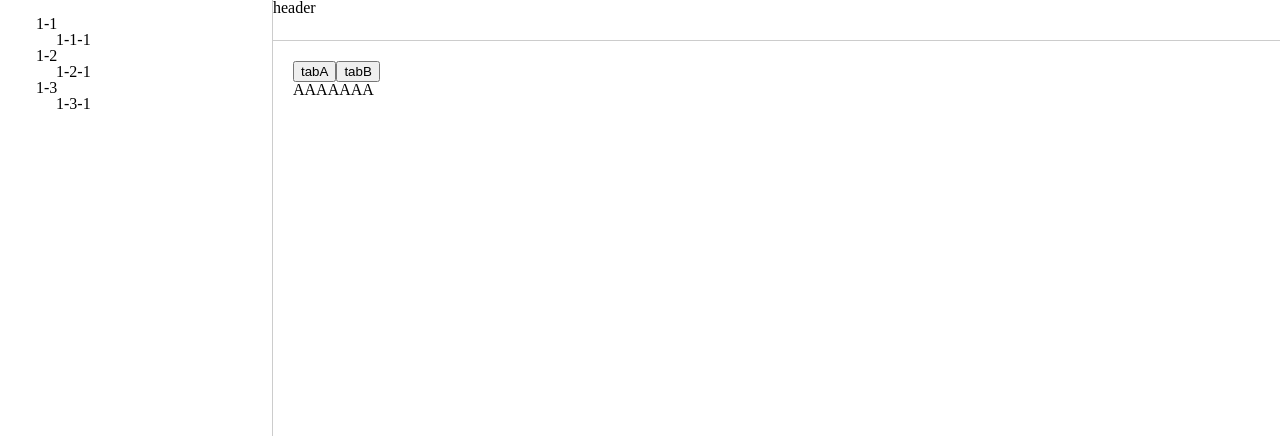
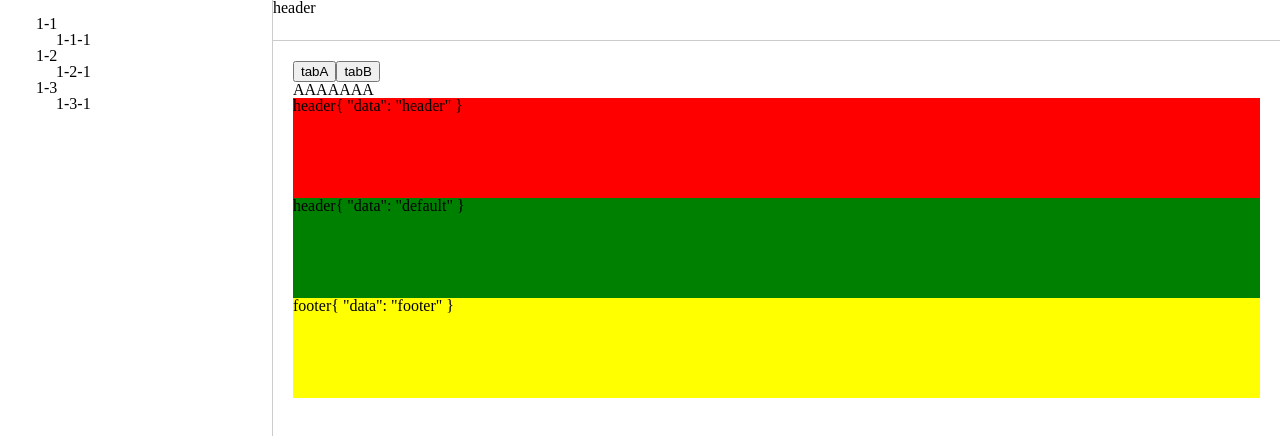
Before and after one commit to wangliuyong/vue3-vite, a Vue app: page / in a window 1280 px wide. Shown: the top 436 px of the page. Built offline with nearby package versions, Linux system fonts and the light colour scheme.

Commit message:
具名插槽 && 作用域插槽

```diff
--- /dev/null
+++ b/src/components/Dialog/index.vue
@@ -0,0 +1,32 @@
+<template>
+  <div class="dialog">
+    <header>
+      <slot name="header" data="header"></slot>
+    </header>
+    <main>
+      <slot data="default"></slot>
+    </main>
+    <footer>
+       <slot name="footer" data="footer"></slot>
+    </footer>
+  </div>
+</template>
+
+<script setup lang="ts"></script>
+
+<style scoped lang="less">
+.dialog {
+  header {
+    height: 100px;
+    background-color: red;
+  }
+  main {
+    height: 100px;
+    background-color: green;
+  }
+  footer {
+    height: 100px;
+    background-color: yellow;
+  }
+}
+</style>
--- a/src/layout/Content/index.vue
+++ b/src/layout/Content/index.vue
@@ -10,12 +10,18 @@
       </button>
     </div>
     <component :is="currentComponent.comName"></component>
+    <Dialog>
+      <template #header="data"> header{{data}} </template>
+      <template #default="data"> header{{data}} </template>
+      <template #footer="data"> footer{{data}} </template>
+    </Dialog>
   </div>
 </template>
 <script setup lang="ts">
 import { Tab, Com } from "../../models/menu";
 import A from "../../components/A.vue";
 import B from "../../components/B.vue";
+import Dialog from "../../components/Dialog/index.vue";
 
 const data = reactive<Tab[]>([
   { name: "tabA", comName: markRaw(A) }, // 标记不做代理，无响应式
```
